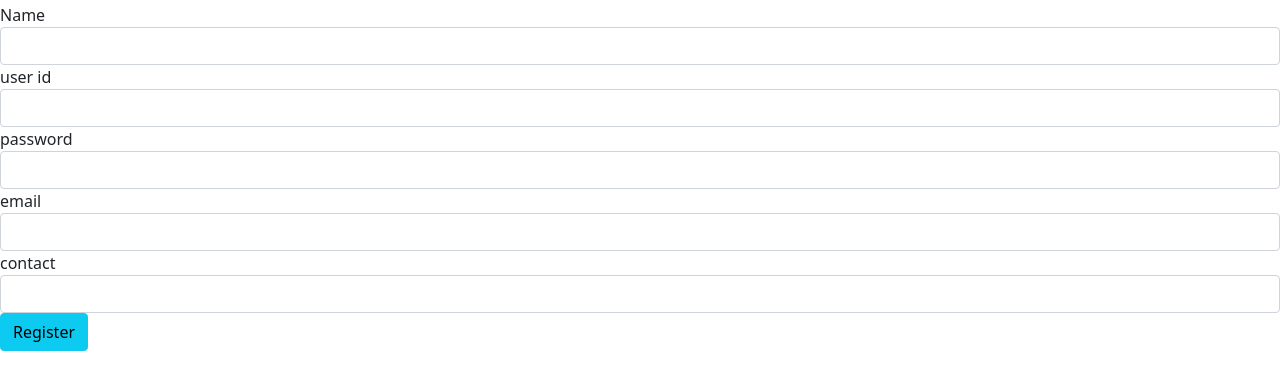
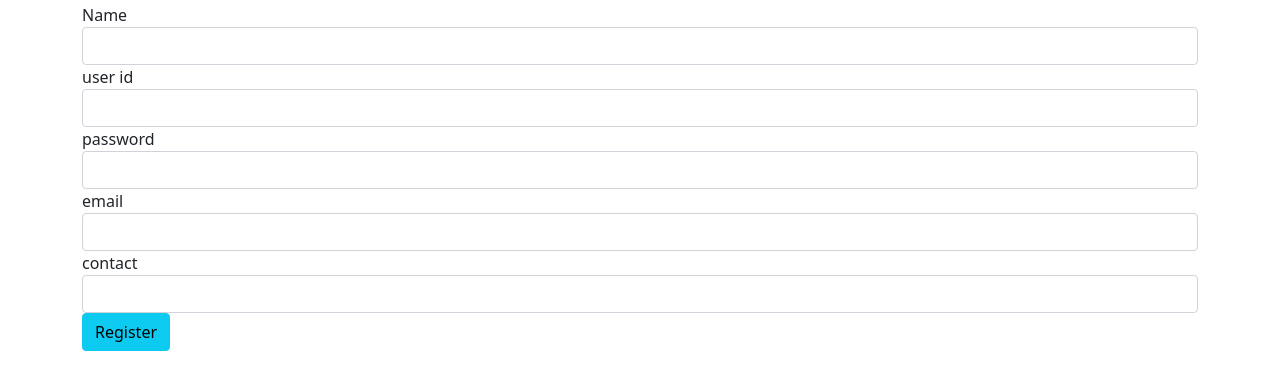
Before and after one commit to kavitagupta972/bootstraps-demo, a plain HTML site: page formdemo.html in a window 1280 px wide. Shown: the part 53-442 px from the top of the page. Drawn offline with Linux system fonts and the light colour scheme.

Commit message:
Adding new features

```diff
--- a/formdemo.html
+++ b/formdemo.html
@@ -14,31 +14,33 @@
 </head>
   <body>
     <div> <h1 >Form Demo</h1></div>
-    <form role = "form">
-          <div class="form-group">
+    <div class = "container">
+    <form role = "form" class="form-inline">
+          <div class = "form-group">
             <label for="name">Name</label>
             <input type = "text" class= "form-control" id = "name"/>
             </div>
-            <div class="form-group">
+
               <label for="userid">user id</label>
-              <input type = "text" class= "form-control" id = "userid"/>
-              </div>
-            <div class="form-group">
+              <input type = "text" class= "form-control" id = "userid" required/>
+
+
               <label for="password">password</label>
               <input type = "password" class= "form-control" id = "password"/>
-              </div>
-              <div class="form-group">
+
+
                 <label for="email">email</label>
-                <input type = "text" class= "form-control" id = "email"/>
-                </div>
-                <div class="form-group">
+                <input type = "email" class= "form-control" id = "email"/>
+
+
                   <label for="contact">contact</label>
                   <input type = "text" class= "form-control" id = "contact"/>
-                  </div>
+
                   <button type = "submit" class = "btn btn-info">Register</button>
-      </div>
+                </div>
     </form>
-
+  </div>
+  </div>
     <!-- Option 1: Bootstrap Bundle with Popper -->
     <script src="./assets/dist/js/bootstrap.bundle.min.js"></script>
 
```
Also changed, not shown: grid.html (deleted, +0 -15 lines), navbar.html (added, +28 -0 lines).
